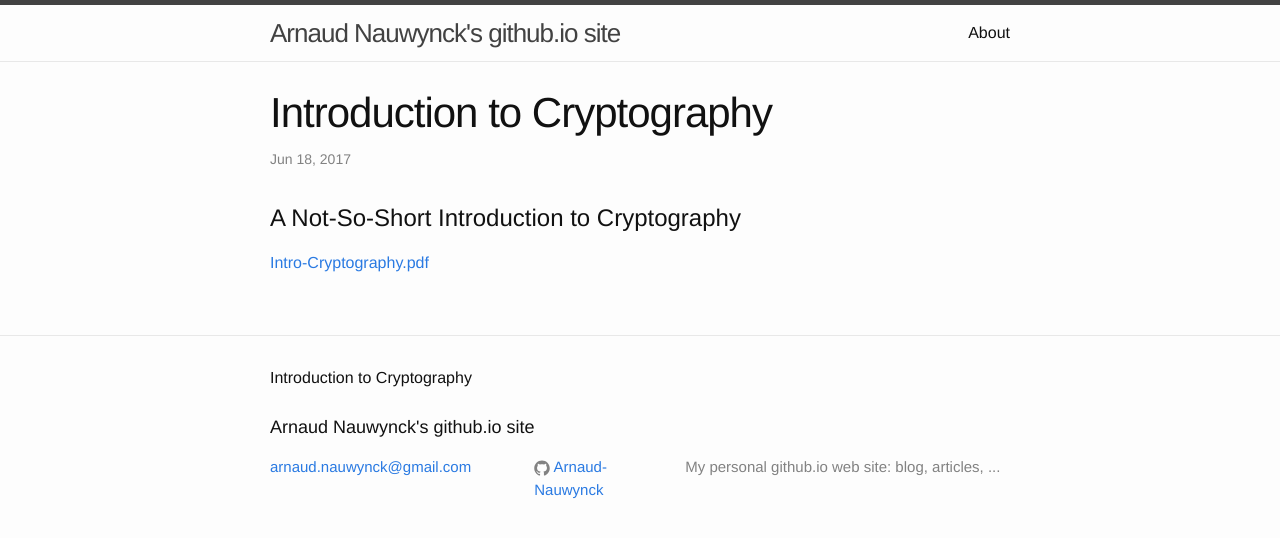
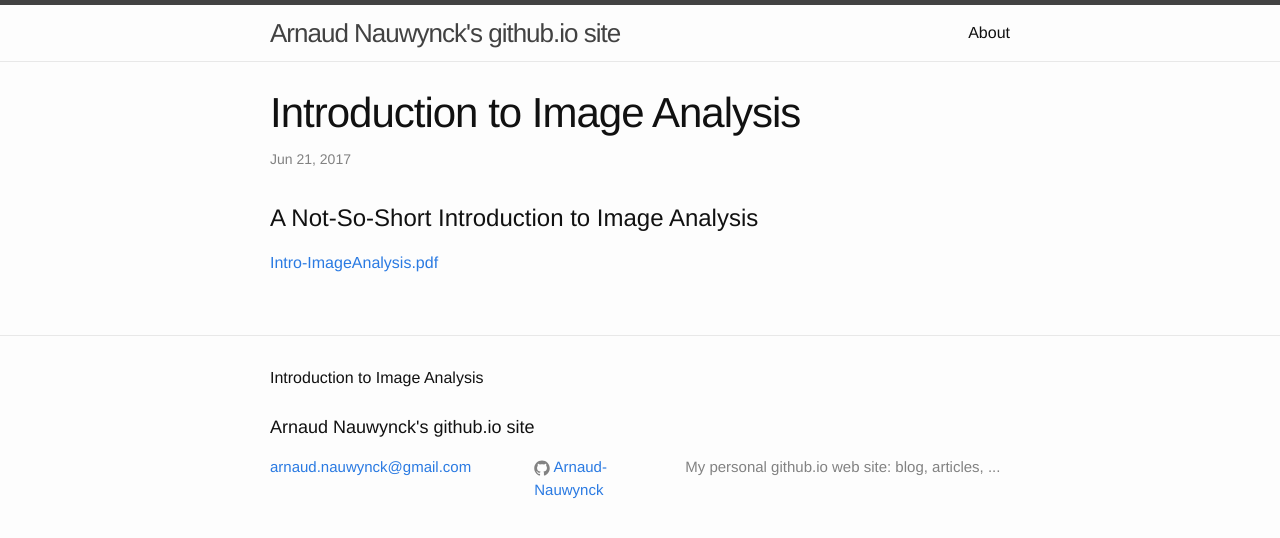
Before and after one commit to Arnaud-Nauwynck/Arnaud-Nauwynck.github.io, a Jekyll site: the page built from _posts/2017-06-18-Intro-Cryptography.markdown, in a window 1280 px wide. Shown: the top 538 px of the page. Built offline with Jekyll 4.4.1, drawn with Linux system fonts in a browser that asks for light colours.

Commit message:
added ImageAnalaysis

```diff
--- a/_posts/2017-06-18-Intro-Cryptography.markdown
+++ b/_posts/2017-06-18-Intro-Cryptography.markdown
@@ -1,12 +1,12 @@
 ---
 layout: post
-title:  "Introduction to Cryptography"
-date:   2017-06-18 19:00:00
+title:  "Introduction to Image Analysis"
+date:   2017-06-21 02:30:00
 categories:
-tags: Cryptography Math RSA
+tags: Image-Analysis
 ---
 
-<H1>A Not-So-Short Introduction to Cryptography </H1>
+<H1>A Not-So-Short Introduction to Image Analysis </H1>
 
 
-<A href="{{site.url}}/assets/posts/2017-06-18-Intro-Cryptography/Intro-Cryptography.pdf">Intro-Cryptography.pdf</A>
+<A href="{{site.url}}/assets/posts/2017-06-21-Intro-ImageAnalysis/Intro-ImageAnalysis.pdf">Intro-ImageAnalysis.pdf</A>
```
Also changed, not shown: _posts/2017-06-21-Intro-ImageAnalysis.markdown (added, +12 -0 lines), 2 other files.
